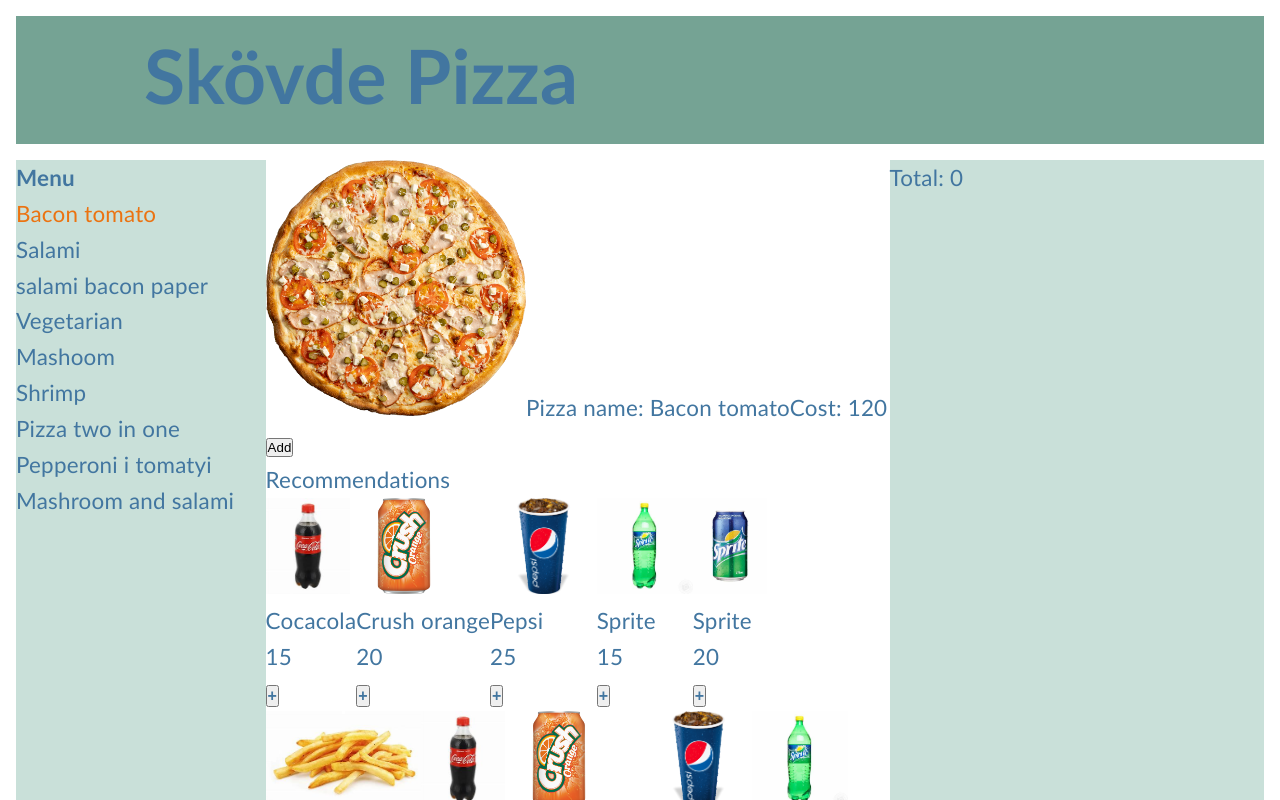
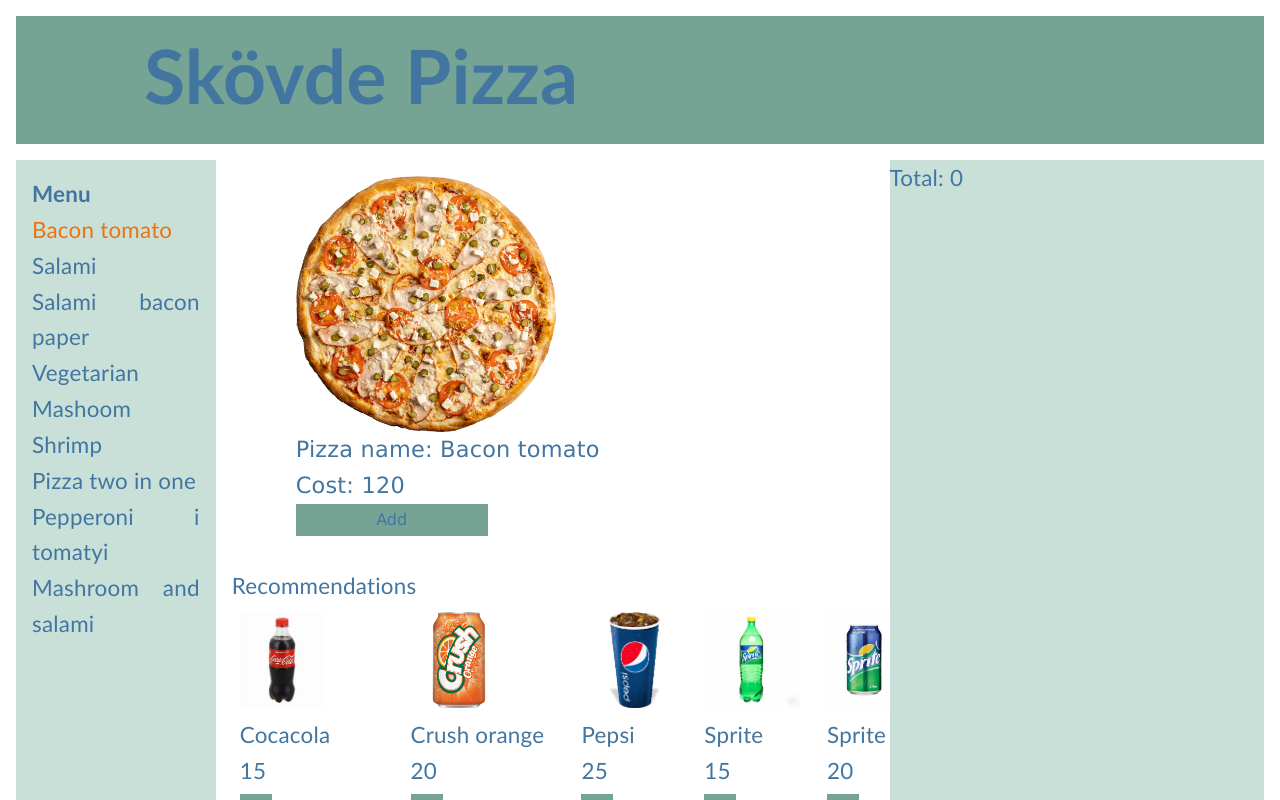
Before and after one commit to Muzdalifa/Skovde-pizza-frontend, a React (Create React App) app: page / in a window 1280 px wide. Both pictures are taken after a click on the element "Bacon tomato". Shown: the top 800 px of the page. Built offline with nearby package versions, Linux system fonts and the light colour scheme.

Commit message:
Styling components

```diff
--- a/src/Details.css
+++ b/src/Details.css
@@ -1,26 +1,74 @@
+/* all middle content */
 .orderList {
   display: flex;
   flex-direction: column;
-  width: 50%;
+  width: 54%;
+  padding: 0rem 1rem 1rem 1rem;
+  /* box-shadow: 0 12px 16px 0 rgba(0, 0, 0, 0.24),
+    0 17px 50px 0 rgba(0, 0, 0, 0.19); */
 }
+
+/*pizza div  */
 .details {
-  display: flex;
-  flex-direction: column;
+  width: 99%;
+  display: grid;
+  padding: 1rem 4rem 2rem 4rem;
+  font-family: "Lucida Sans", "Lucida Sans Regular", "Lucida Grande",
+    "Lucida Sans Unicode", Geneva, Verdana, sans-serif;
+  /* box-shadow: 0 12px 16px 0 rgba(0, 0, 0, 0.24),
+    0 17px 50px 0 rgba(0, 0, 0, 0.19); */
   align-items: center;
-  width: -webkit-fill-available;
 }
 img {
   height: 16rem;
 }
+.addOrderBtn {
+  height: 2rem;
+  width: 12rem;
+  font-family: "Lucida Sans", "Lucida Sans Regular", "Lucida Grande",
+    "Lucida Sans Unicode", Geneva, Verdana, sans-serif;
+  border: white;
+  background-color: rgb(117, 163, 148);
+  color: #4276a0;
+  font-weight: bolder;
+  font-size: 1rem;
+}
+.addOrderBtn:hover {
+  /* background-color: rgb(142, 193, 230); */
+  background-color: rgb(36, 99, 78);
+  color: white;
+  border: white;
+  /* box-shadow: 0 12px 16px 0 rgba(0, 0, 0, 0.24), */
+  /* 0 17px 50px 0 rgba(0, 0, 0, 0.19); */
+}
+.rekommendation {
+  /* box-shadow: 0 12px 16px 0 rgba(0, 0, 0, 0.24), */
+  /* 0 17px 50px 0 rgba(0, 0, 0, 0.19); */
+  display: grid;
+  grid-template-columns: auto auto auto auto auto;
+  align-items: start;
+}
+.recommendedItem {
+  display: inline-block;
+  padding: 0.5rem;
+}
+
 .rekommendImage {
   height: 6rem;
 }
-.recommendedItem {
-  display: inline-block;
-}
+
 .AddRekommendationBtn {
   font-weight: 20rem;
   font-size: initial;
   font-weight: 800;
-  color: currentcolor;
+  background-color: rgb(117, 163, 148);
+  height: 2rem;
+  width: 2rem;
+  color: #4276a0;
+  border: whitesmoke;
 }
+.AddRekommendationBtn:hover {
+  background-color: rgb(36, 99, 78);
+  color: white;
+  border: white;
+}
--- a/src/Details.js
+++ b/src/Details.js
@@ -6,21 +6,17 @@ const Details = (props)=>{
   const rekommendation = rekommendation_data;
   return (
     <div className='orderList'>
-      <div className='details'>
       {
         props.selectedItem.id !== ''
         ?
-          <>
-            <div>
+          <div className='details'>
             <img src={props.selectedItem.image} />
             <label>Pizza name: {props.selectedItem.name}</label>
             <label>Cost: {props.selectedItem.cost}</label>
-                <button onClick={()=>props.addOrderdItem(props.selectedItem)}>Add</button>
+            <button onClick={()=>props.addOrderdItem(props.selectedItem) } className='addOrderBtn'>Add</button>
         </div>
-            </>
         : null
       }
-      </div>
       <p>Recommendations</p>
       <div className='rekommendation'>
         {
--- a/src/Menu.css
+++ b/src/Menu.css
@@ -1,6 +1,10 @@
 .lefNav {
-  width: 20%;
+  width: 16%;
   background-color: rgb(201, 224, 217);
+  /* background-color: rgb(87, 137, 139); */
+  /* color: white; */
+  padding: 1rem;
+  text-align: justify;
 }
 .navLink {
   cursor: pointer;
--- a/src/data.js
+++ b/src/data.js
@@ -14,7 +14,7 @@ export default[
    {
     id:3,
     image: './asset/salami_bacon_paper.jpg',
-    name: 'salami bacon paper',
+    name: 'Salami bacon paper',
     cost: 99
   },
    {
```
Lines whose indentation alone changed are shown as unchanged.
